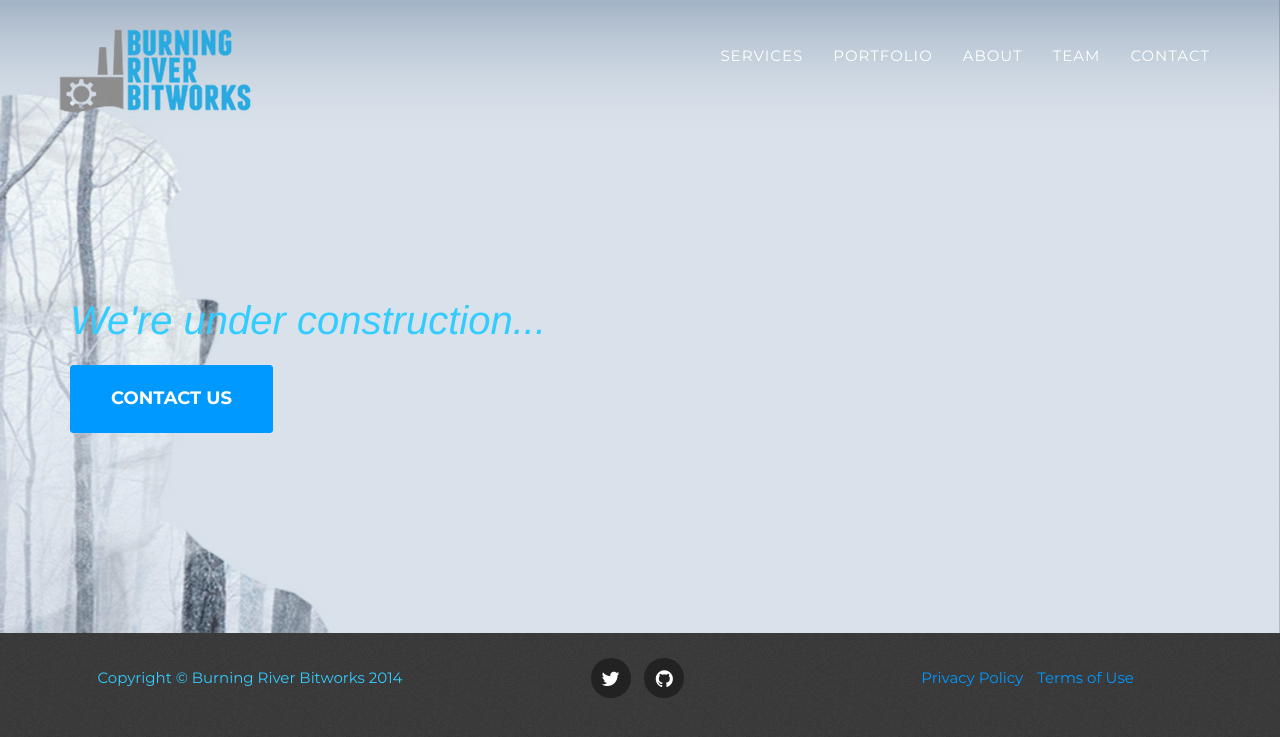
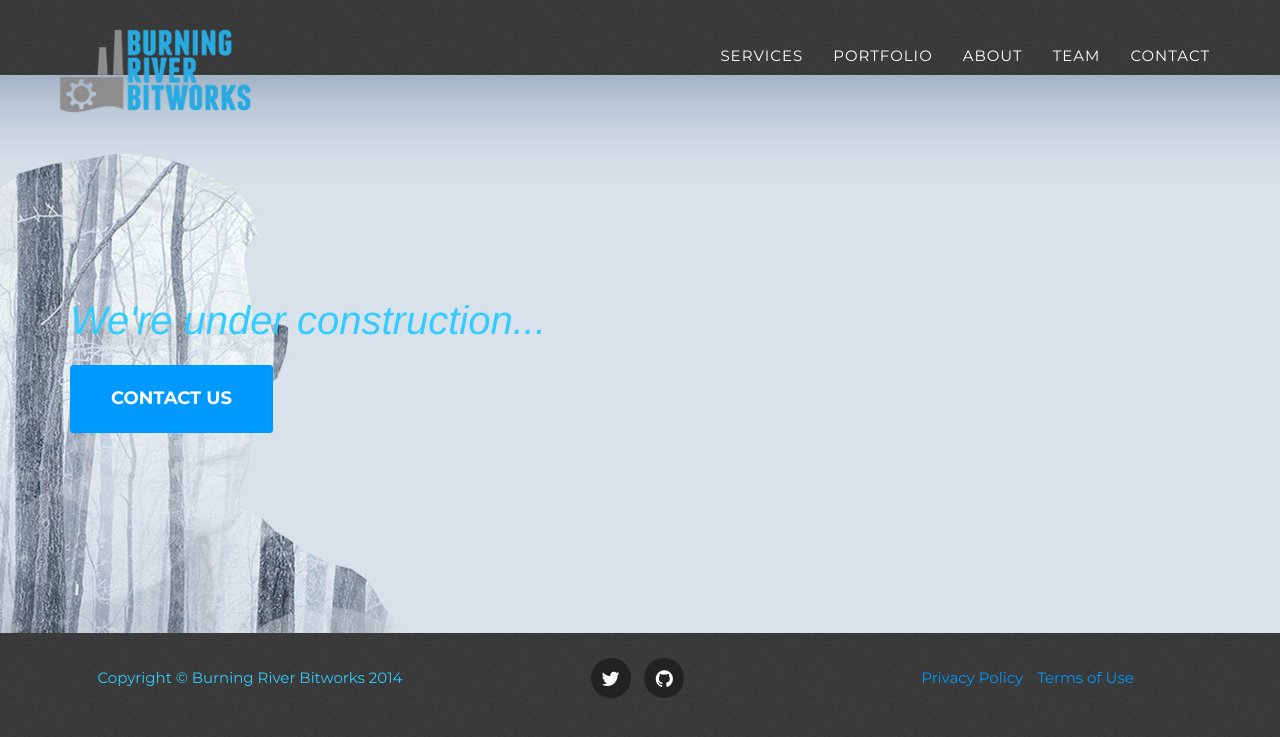
Before and after one commit to BurningRiverBitworks/BurningRiverBitworks.github.io, a Jekyll site: the page built from index.html, in a window 1280 px wide. Shown: the top 737 px of the page. Built offline with Jekyll 4.4.1, drawn with Linux system fonts in a browser that asks for light colours; some web fonts are replaced.

Commit message:
cover removed

```diff
--- a/_includes/css/agency.css
+++ b/_includes/css/agency.css
@@ -271,10 +271,7 @@
 
 header {
     background: url(img/header-bg.jpg) no-repeat center center fixed;
-  -webkit-background-size: cover;
-  -moz-background-size: cover;
-  -o-background-size: cover;
-  background-size: cover;
+
 }
 
 header .intro-text {
```
